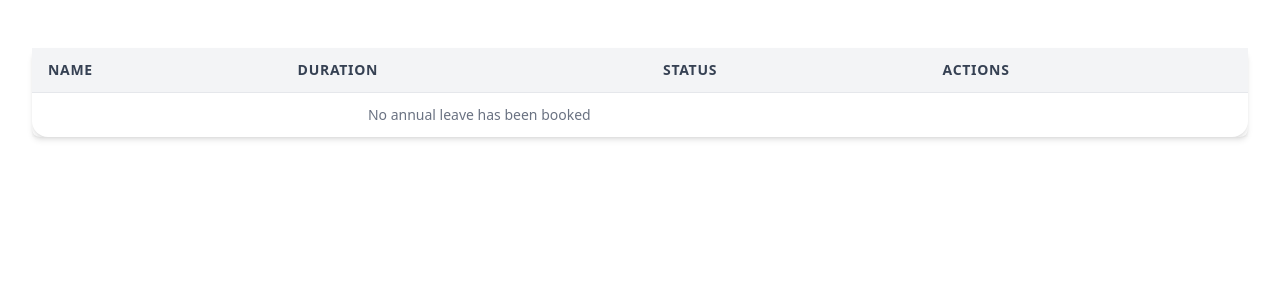
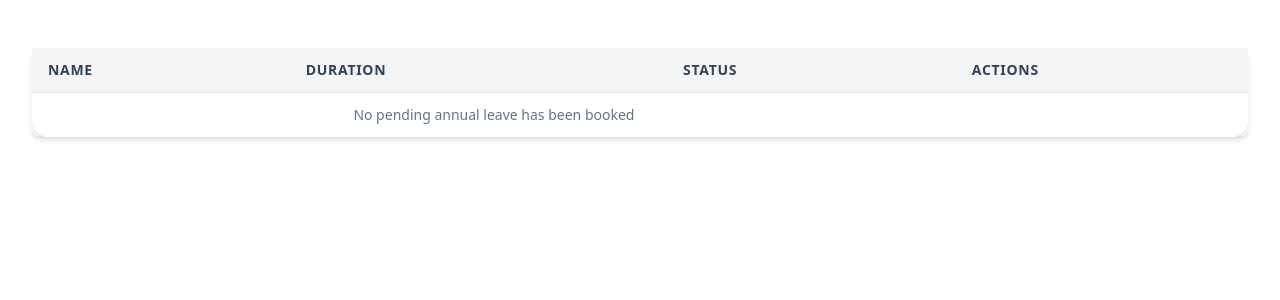
Before and after one commit to lsblackburn/Annual-Leave-Booker, a Flask app: page /pending-leave in a window 1280 px wide. Shown: the part 72-372 px from the top of the page. Run offline with Flask 3, Linux system fonts and the light colour scheme; the visitor is signed in with stand-in values (Sample User, id 1); tables that the repository leaves empty hold one stand-in row (values such as "Sample post"); some libraries are stand-ins or nearby versions.

Commit message:
No pending annual leave comment

```diff
--- a/templates/pages/pending_leave.html
+++ b/templates/pages/pending_leave.html
@@ -54,7 +54,7 @@
                 </tr>
                 {% else %}
                 <tr>
-                    <td colspan="3" class="px-4 py-3 text-center text-gray-500">No annual leave has been booked</td>
+                    <td colspan="3" class="px-4 py-3 text-center text-gray-500">No pending annual leave has been booked</td>
                 </tr>
                 {% endfor %}
             </tbody>
```
